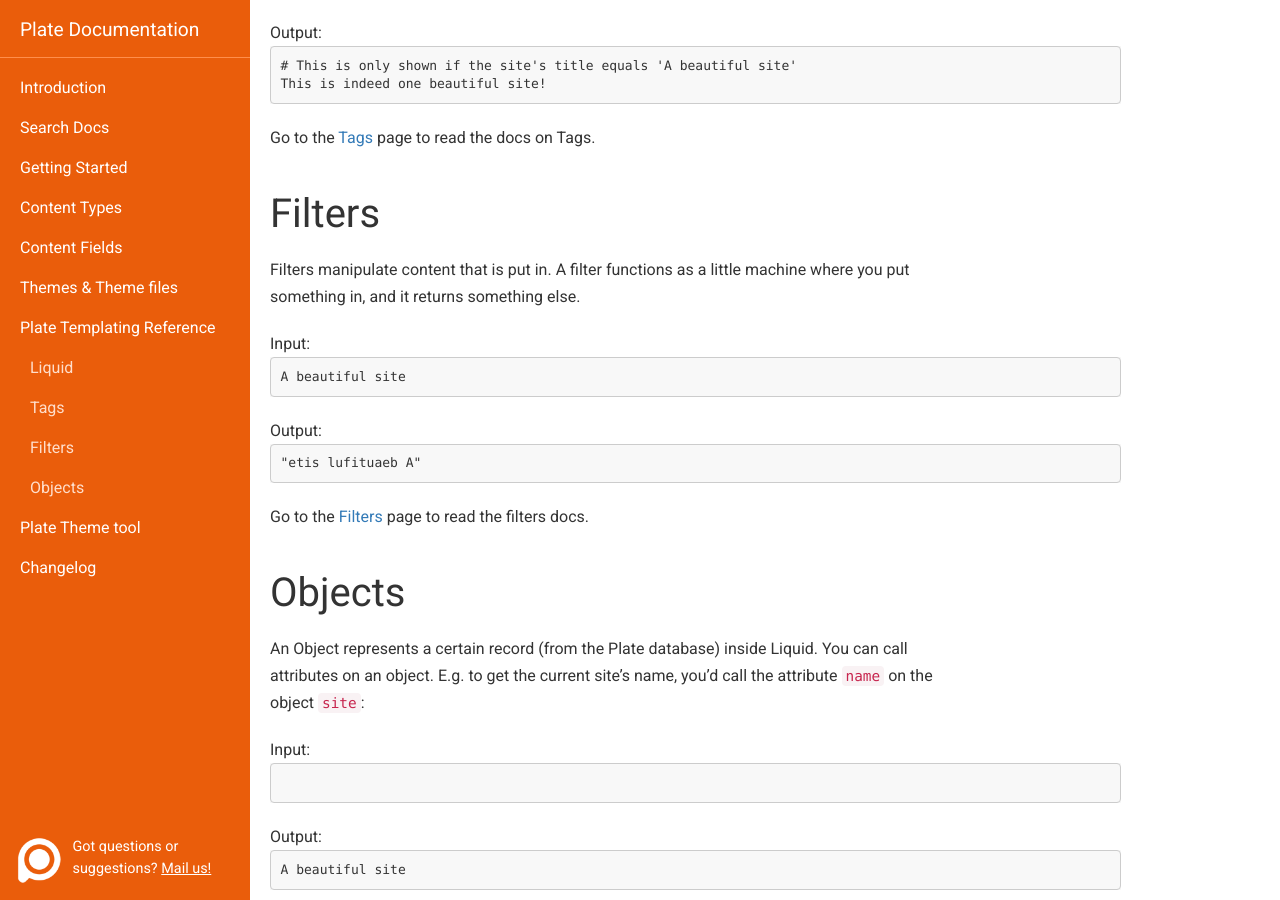
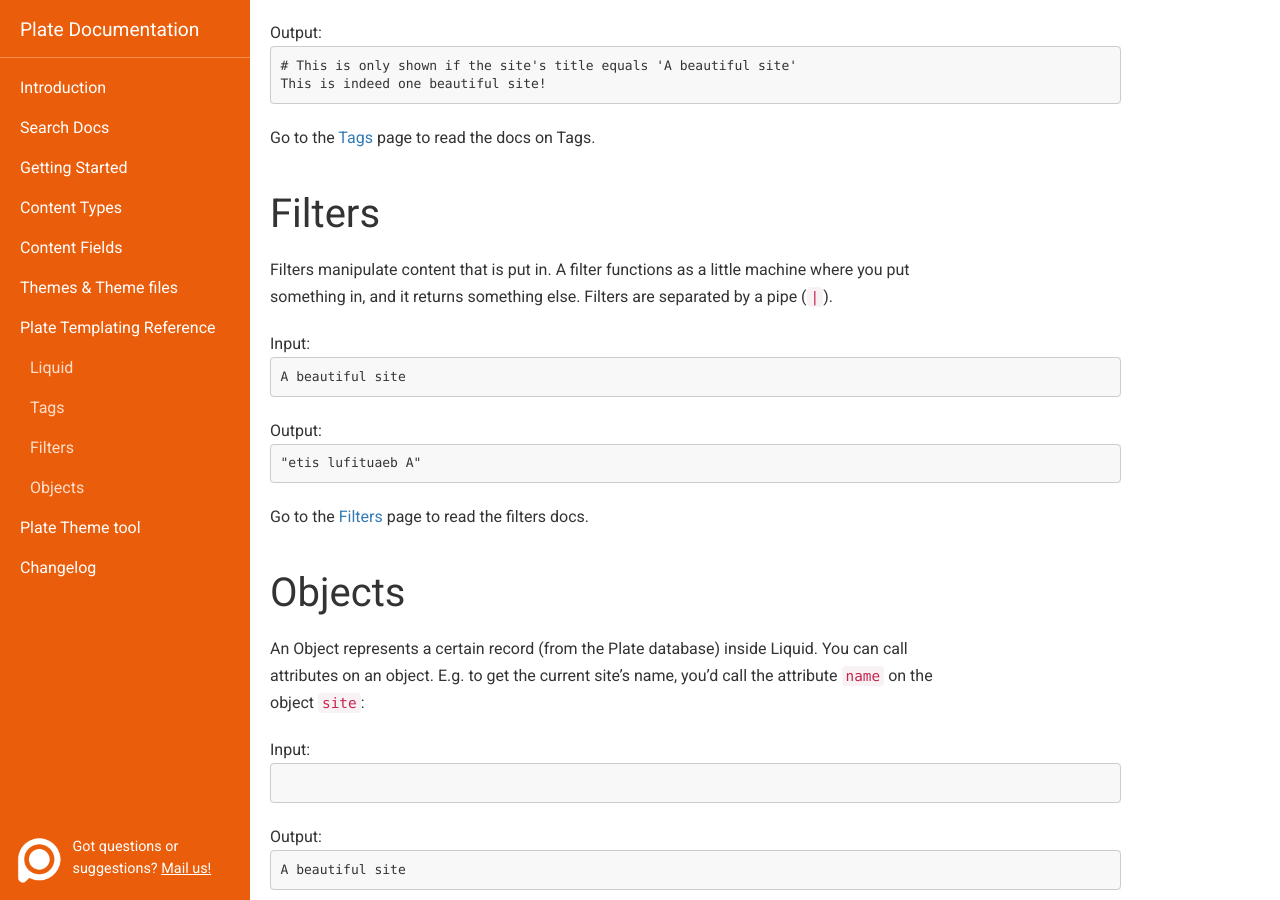
Before and after one commit to platehub/platehub.github.io, a Jekyll site: the page built from docs/templating-reference/index.md, in a window 1280 px wide and 900 px high, scrolled down 678 px. Built offline with Jekyll 4.4.1, drawn with Linux system fonts in a browser that asks for light colours; nearby versions of some CDN libraries.

Commit message:
cleared up difference between objects, tags and filters

````diff
--- a/docs/templating-reference/index.md
+++ b/docs/templating-reference/index.md
@@ -37,7 +37,7 @@ This is indeed one beautiful site!
 Go to the [Tags](/docs/templating-reference/tags) page to read the docs on Tags.
 
 ## Filters
-Filters manipulate content that is put in. A filter functions as a little machine where you put something in, and it returns something else.
+Filters manipulate content that is put in. A filter functions as a little machine where you put something in, and it returns something else. Filters are separated by a pipe (`|`).
 
 <p class='no-margin'>Input:</p>
 ```liquid
````
